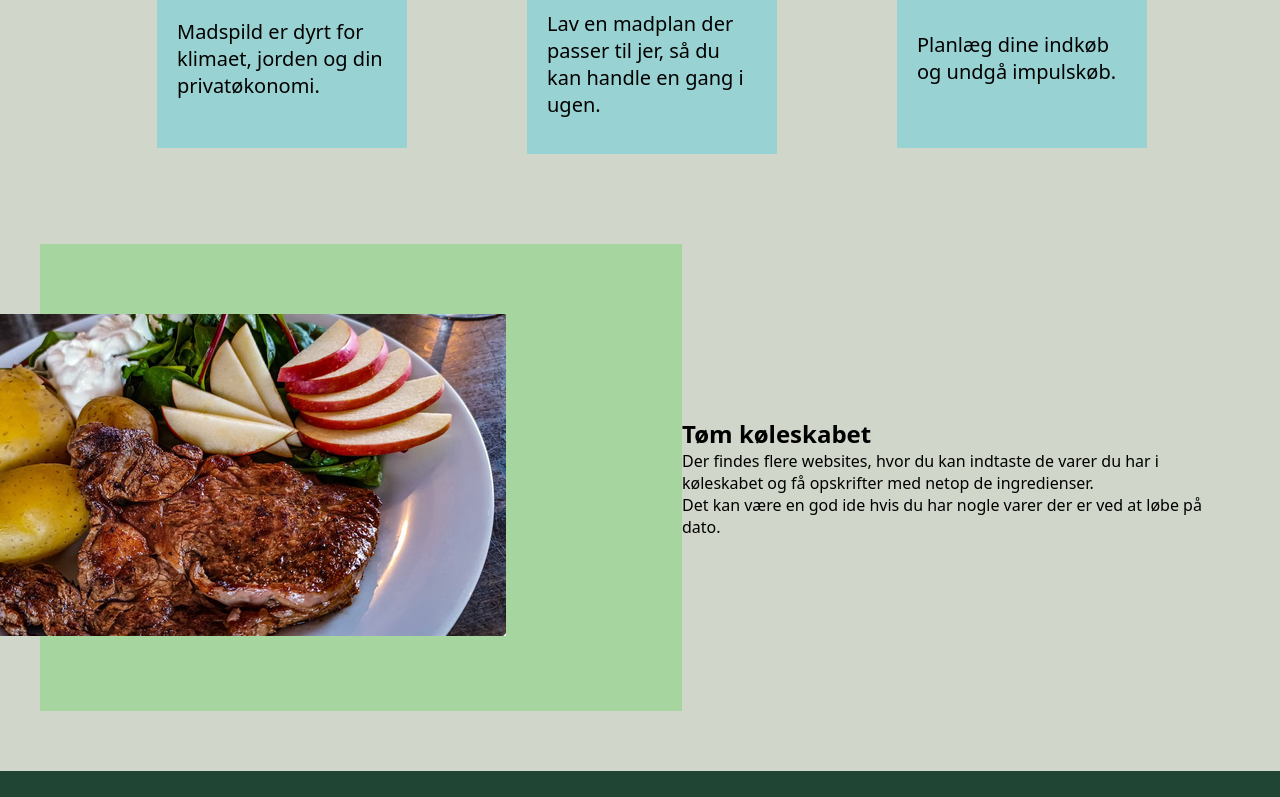
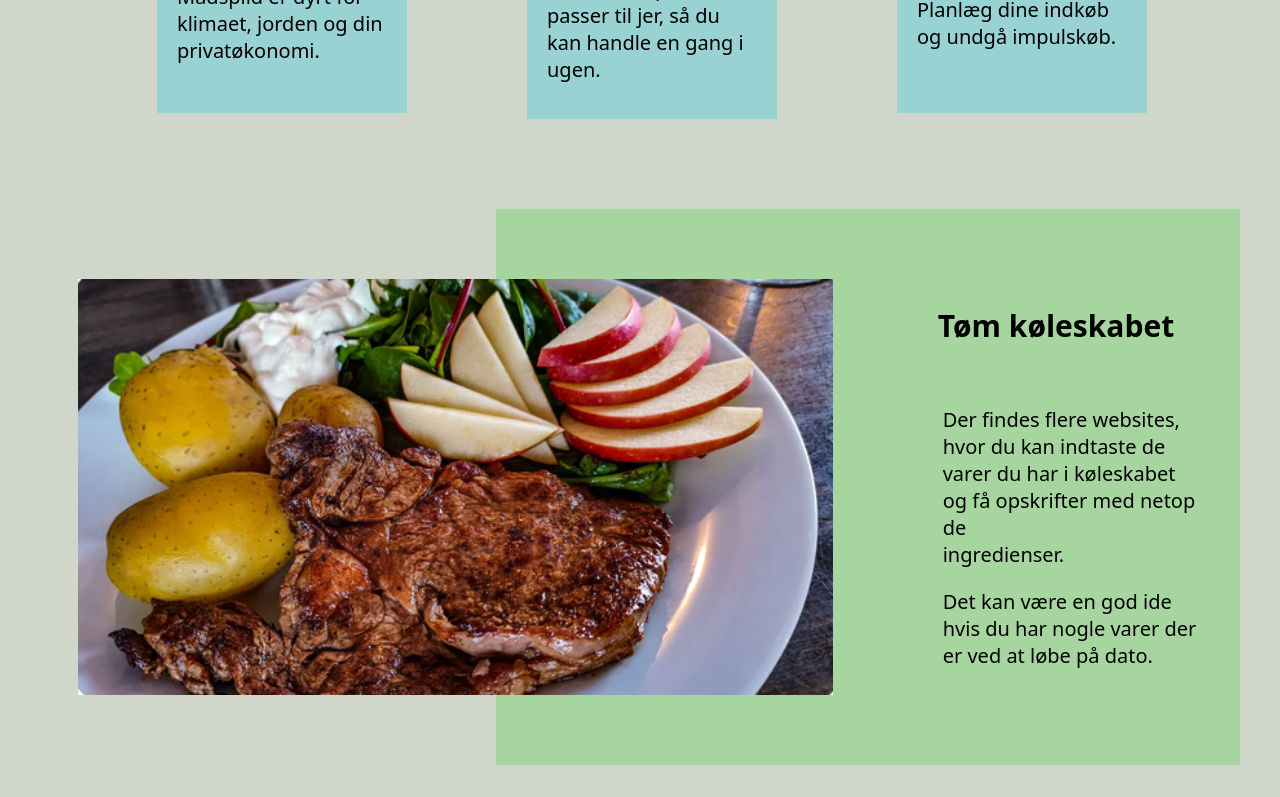
Before and after one commit to dianebryhl-max/Madspild-start, a plain HTML site: page index.html in a window 1280 px wide. Shown: the part 2000-2797 px from the top of the page. Drawn offline with Linux system fonts and the light colour scheme.

Commit message:
I dag har jeg været ved at give op

```diff
--- a/css/kontakt.css
+++ b/css/kontakt.css
@@ -73,24 +73,55 @@ form button {
 	margin-top: 1em;
 }
 
-.billede-box {
-    display: flex;
-    align-items: center;
+
+
+
+
+
+
+.tekst-og-billede {
     margin: 60px 40px;
 }
 
 .kontakt-os {
-    width: 100;
+    width: 70%;
     height: auto;
-    margin-left: -25%;
+    margin-left: -50%;
+    flex-shrink: 0;
 }
 
 .grøn-box {
     box-sizing: border-box;
-    width: 62%;
-    padding: 70px 30px 70px 28px;
+    width: 50%;
+    padding: 70px 60px 60px 28px;
     background-color: #a7d59f;
+    display: flex;
+    align-items: center;
+    gap: 30px;
+    margin-left: auto;
+    margin-right: 230px;
 }
+
+.overskrift-2 {
+    font-size: 30px;
+    padding-bottom: 1.5em;
+    padding-left: 2.5em;
+}
+
+.anden-tekst {
+    font-size: 20px;
+    padding-bottom: 1em;
+    padding-left: 4em;
+}
+
+.tredje-tekst {
+    font-size: 20px;
+    padding-left: 4em;
+}
+
+
+
+
 
 
 
--- a/css/style.css
+++ b/css/style.css
@@ -93,16 +93,20 @@ li a:hover {
     margin-right: 6em;
 }
 
-.billede-box {
-    display: flex;
-    align-items: center;
+
+
+
+
+
+.tekst-og-billede {
     margin: 60px 40px;
 }
 
 .forside-4 {
-    width: 100;
+    width: 110%;
     height: auto;
-    margin-left: -25%;
+    margin-left: -65%;
+    flex-shrink: 0;
 }
 
 .grøn-box {
@@ -110,7 +114,34 @@ li a:hover {
     width: 62%;
     padding: 70px 30px 70px 28px;
     background-color: #a7d59f;
+    display: flex;
+    align-items: center;
+    gap: 30px;
+    margin-left: auto;
+    margin-right: 0;
 }
+
+.overskrift-2 {
+    font-size: 30px;
+    padding-bottom: 2em;
+    padding-left: 2.5em;
+}
+
+.anden-tekst {
+    font-size: 20px;
+    padding-bottom: 1em;
+    padding-left: 4em;
+}
+
+.tredje-tekst {
+    font-size: 20px;
+    padding-left: 4em;
+}
+
+
+
+
+
 
 .footer {
     display: flex;
--- a/index.html
+++ b/index.html
@@ -11,10 +11,6 @@
 
 </head>
 <body>
-
-      <!--Skip til main-->
-    <a class="screen-reader-text" href="#hovedindhold">hop til hovedindhold</a>
-
         <!--Header-->
 
     <header>
@@ -31,29 +27,14 @@
             </ul>
         </nav>
 
-            <!-- Navigation -->
-        <!-- Bars -->
-        <button
-          id="bars"
-          aria-expanded="false"
-          aria-controls="menu"
-          aria-label="open navigation"
-        >
-          <!-- aria-expanden fortæller skærmoplæseren at menuen er lukket-->
-          <!--aria-label giver skærmlæseren en besked om hvad knappen gør-->
-          <!--button gør menuen trykbar så den kan åbnes via tastatur-->
-          <!--aria-controls fortæller skærmoplæseren at menuen er styret af knappen-->
-          <i class="fa-solid fa-bars"></i>
-        </button>
+
+    </header>
 
 
 
-
-    </header>
-
     <!--Hovedindhold-->
 
-    <main id="hovedindhold">
+    <main>
 
     <div class="banner-container">
                 <!--Banner billede genereret af AI-->
@@ -86,18 +67,33 @@
             </div>
         </section>
 
-        <section class="billede-box">
+
+
+
+
+        <section class="tekst-og-billede">
             <div  class="grøn-box">
-                <img class="forside-4" src="img/Forside 4.png" alt="">
+
+                <img class="forside-4" src="img/Forside 4.png" alt="Tallerken med salat, kød kartofler">
+
+
+
+            <div>
+                <h2 class="overskrift-2">Tøm køleskabet</h2>
+
+                <p class="anden-tekst">Der findes flere websites,<br>
+                hvor du kan indtaste de <br>
+                varer du har i køleskabet <br>
+                og få opskrifter med netop de <br>
+                ingredienser.</p>
+                <p class="tredje-tekst">Det kan være en god ide <br>
+                hvis du har nogle varer der <br>
+                er ved at løbe på dato.</p>
+
+                 </div>
             </div>
+        </section>
 
-            <div">
-                <h2 class="overskrift-2">Tøm køleskabet</h2>
-                <p class="anden-teskt">Der findes flere websites, hvor du kan indtaste de varer du har i køleskabet og få opskrifter med netop de ingredienser.</p>
-                <p>Det kan være en god ide hvis du har nogle varer der er ved at løbe på dato.</p>
-            </div>
-
-        </section>
     </main>
 
             <!--footer-->
```
Also changed, not shown: kontakt.html (+23 -8 lines).
